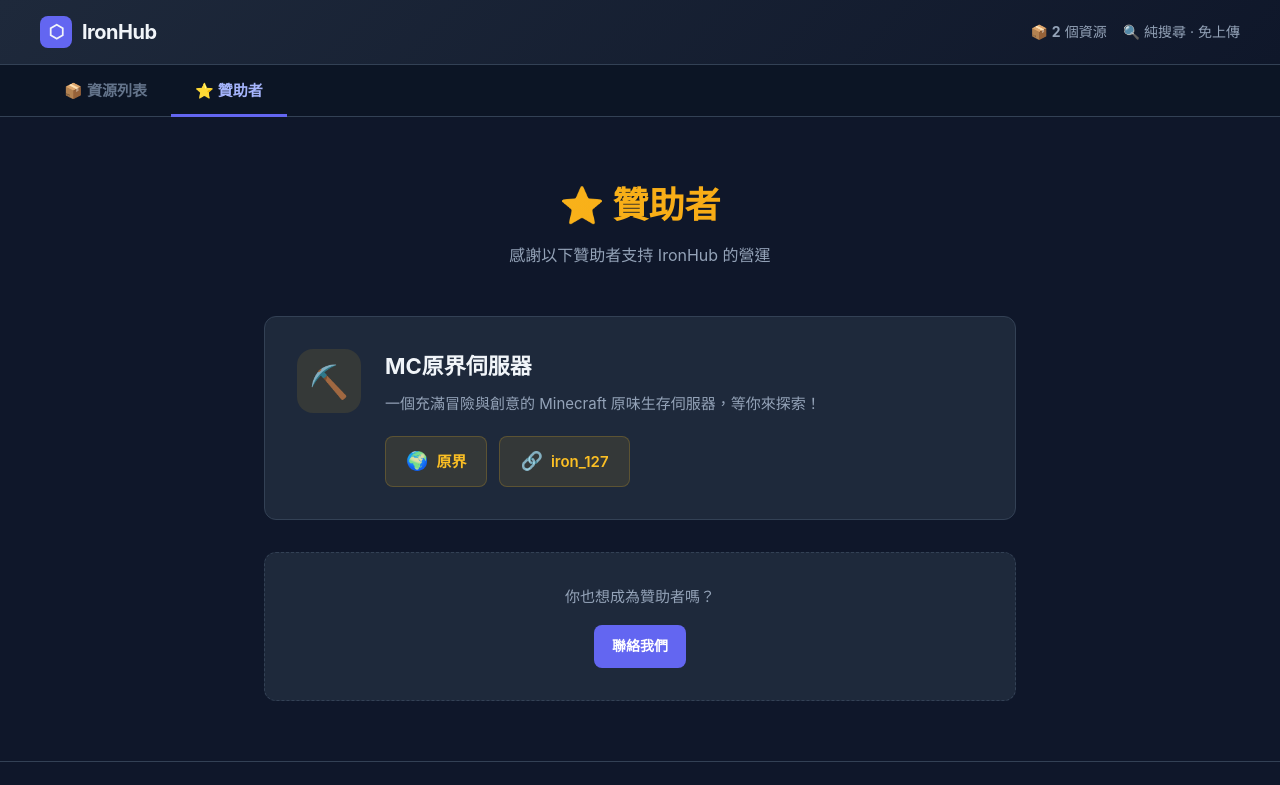
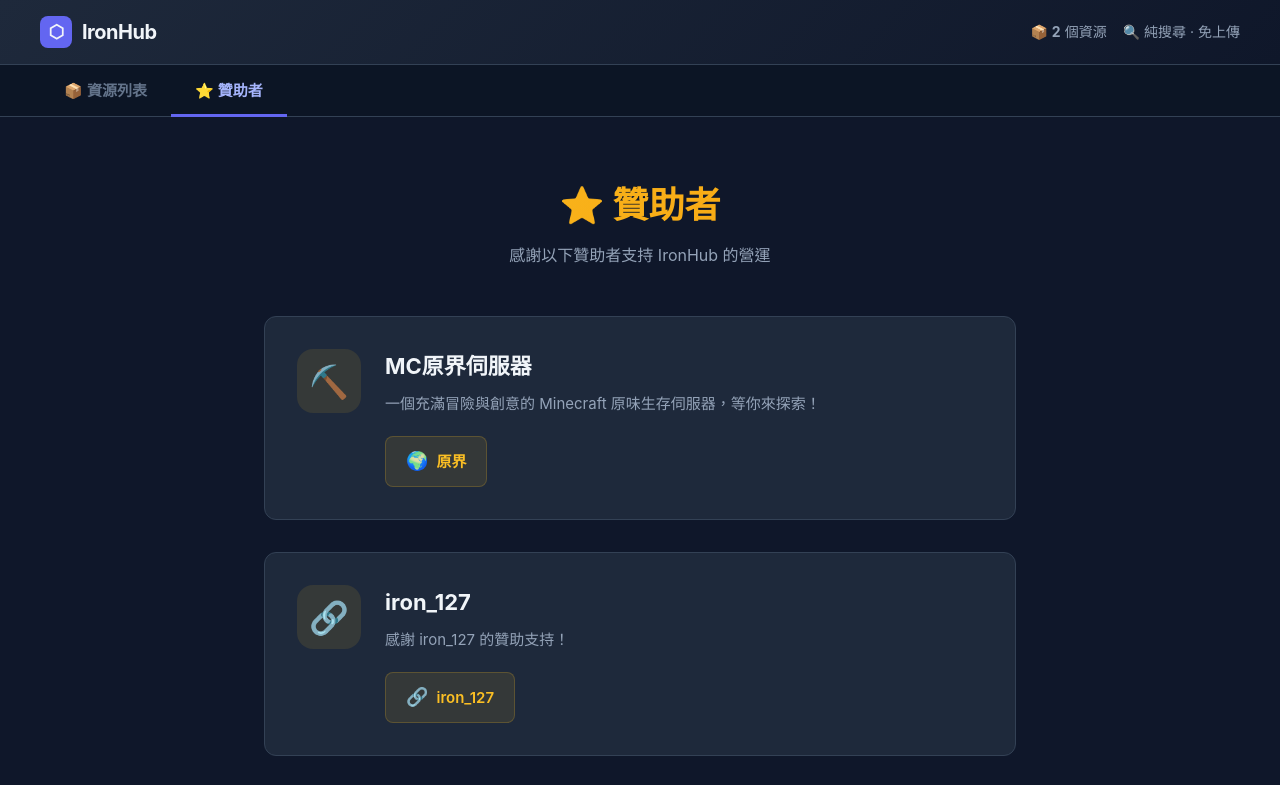
Before and after one commit to iron127-iron/ironhub, a plain HTML site: page index.html in a window 1280 px wide. Both pictures are taken after a click on the button "⭐ 贊助者". Shown: the top 785 px of the page. Drawn offline with Linux system fonts and the light colour scheme.

Commit message:
Add files via upload

```diff
--- a/index.html
+++ b/index.html
@@ -90,6 +90,16 @@
               <span class="link-icon">🌍</span>
               原界
             </a>
+          </div>
+        </div>
+      </div>
+
+      <div class="sponsor-card">
+        <div class="sponsor-avatar">🔗</div>
+        <div class="sponsor-info">
+          <h3>iron_127</h3>
+          <p class="sponsor-desc">感謝 iron_127 的贊助支持！</p>
+          <div class="sponsor-links">
             <a href="/iron" class="sponsor-link" target="_blank" rel="noopener">
               <span class="link-icon">🔗</span>
               iron_127
```
